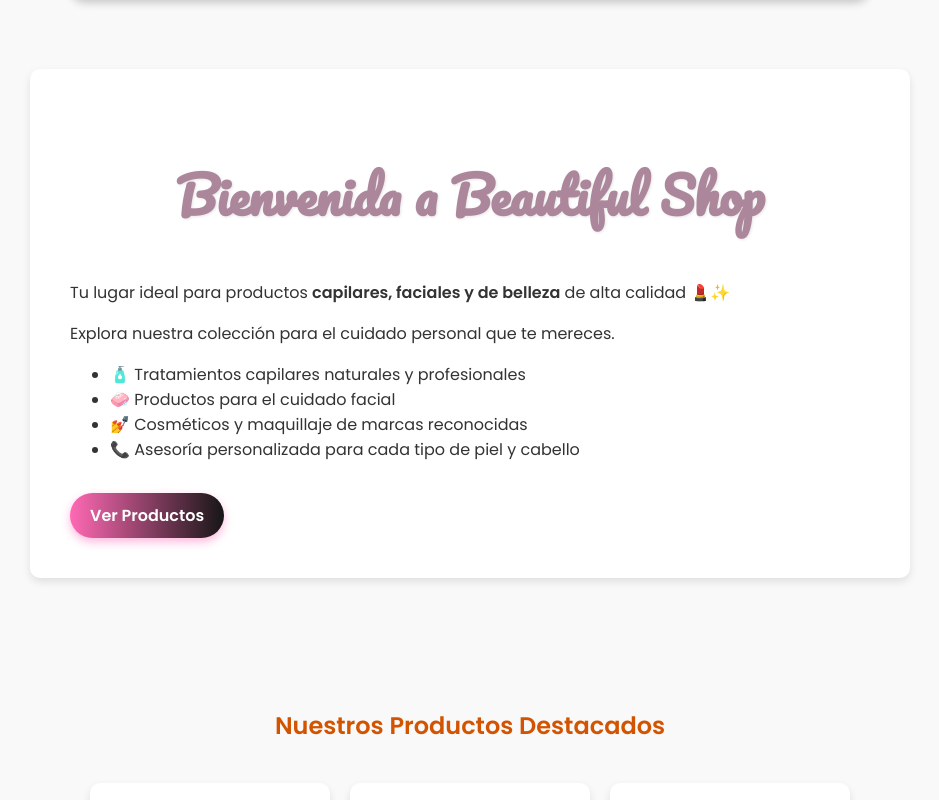
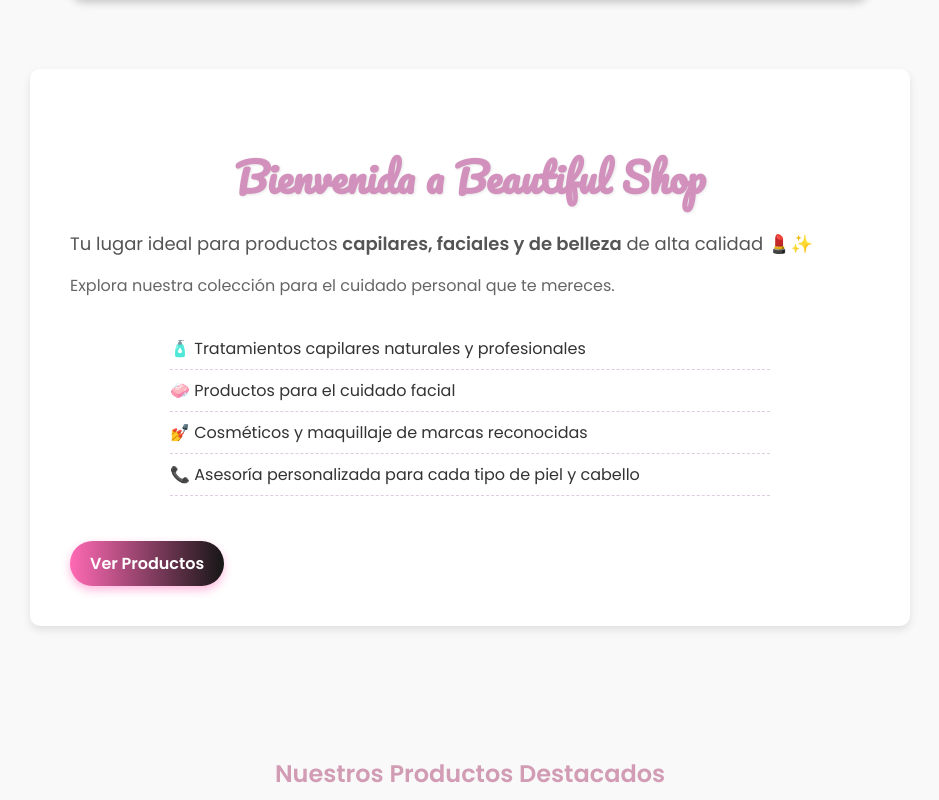
Before and after one commit to tatianaserna/elcuartodesara, a PHP site: page / in a window 1280 px wide. Shown: the part 682-1482 px from the top of the page, without its empty margins (170-1109 px from the left). Run offline with PHP 8.4, Linux system fonts and the light colour scheme.

Commit message:
styles.css

```diff
--- a/styles.css
+++ b/styles.css
@@ -357,7 +357,7 @@ main {
     display: inline-block;
     margin-top: 15px;
     padding: 12px 25px;
-    background-color: #ff9800;
+    background-color: #d19cb4;
     color: white;
     text-decoration: none;
     border-radius: 8px;
@@ -373,7 +373,7 @@ main {
 
 .product-gallery h2 {
     font-size: 24px;
-    color: #d35400;
+    color: #d19cb4;
     margin-bottom: 20px;
 }
 
@@ -398,103 +398,69 @@ main {
     width: 100%;
     border-radius: 5px;
 }
-/* ---- ESTILOS GENERALES ---- */
-body {
-    font-family: 'Arial', sans-serif;
-    background-color: #f8f1e9;
-    margin: 0;
-    padding: 0;
+.welcome-section {
+    background: #fff0f5; /* rosa lavanda muy claro */
+    padding: 50px 30px;
+    border-radius: 15px;
+    max-width: 900px;
+    margin: 40px auto;
+    box-shadow: 0 6px 16px rgba(0, 0, 0, 0.1);
     text-align: center;
 }
 
-/* Contenedor principal */
-main {
-    display: flex;
-    flex-direction: column;
-    align-items: center;
-    gap: 50px;
-    padding: 30px;
+.welcome-section h1 {
+    font-size: 40px;
+    color: #D291BC;
+    margin-bottom: 15px;
 }
 
-/* ---- SECCIÓN DE BIENVENIDA ---- */
-.welcome-section {
-    display: flex;
-    align-items: center;
-    justify-content: space-between;
-    background: #ffebcc;
-    padding: 40px;
-    border-radius: 15px;
-    box-shadow: 0px 4px 10px rgba(0, 0, 0, 0.2);
-    max-width: 1000px;
-    width: 100%;
-    gap: 20px;
+.welcome-section .intro {
+    font-size: 18px;
+    font-weight: 500;
+    color: #555;
+    margin-bottom: 10px;
 }
 
-.welcome-content {
-    flex: 1;
-    text-align: left;
+.welcome-section p {
+    font-size: 16px;
+    color: #666;
+    margin-bottom: 20px;
 }
 
-.welcome-image img {
-    width: 300px;
-    border-radius: 10px;
+.benefits-list {
+    list-style: none;
+    padding: 0;
+    margin: 30px 0;
+    text-align: left;
+    max-width: 600px;
+    margin-left: auto;
+    margin-right: auto;
 }
 
-/* ---- SECCIÓN DE PRODUCTOS ---- */
-.product-gallery {
-    max-width: 1000px;
-    width: 100%;
+.benefits-list li {
+    font-size: 16px;
+    padding: 8px 0;
+    border-bottom: 1px dashed #e0cce0;
 }
 
-.products-container {
-    display: flex;
-    justify-content: center;
-    gap: 20px;
-    flex-wrap: wrap;
+.btn {
+    background-color: #D291BC;
+    color: white;
+    padding: 12px 25px;
+    text-decoration: none;
+    font-weight: bold;
+    border-radius: 30px;
+    transition: background-color 0.3s ease;
 }
 
-.product-item {
-    background: white;
-    padding: 20px;
+.btn:hover {
+    background-color: #b36f99;
+}
+.servicio img {
+    width: 120px;
+    height: auto;
+    float: left;
+    margin-right: 20px;
     border-radius: 10px;
-    text-align: center;
-    box-shadow: 0px 4px 8px rgba(0, 0, 0, 0.1);
-    width: 250px;
+    box-shadow: 0px 2px 5px rgba(0,0,0,0.1);
 }
-
-.product-item img {
-    width: 100%;
-    border-radius: 5px;
-}
-
-/* ---- MEDIA QUERIES PARA CELULARES ---- */
-@media screen and (max-width: 768px) {
-    main {
-        padding: 15px;
-    }
-
-    /* Adaptar la sección de bienvenida en celular */
-    .welcome-section {
-        flex-direction: column;  /* Cambia la disposición de lado a lado a en columna */
-        text-align: center;
-        padding: 20px;
-    }
-
-    .welcome-content {
-        text-align: center;
-    }
-
-    .welcome-image img {
-        width: 80%; /* Hacer la imagen más pequeña en móvil */
-    }
-
-    /* Ajustar la galería de productos en celular */
-    .products-container {
-        flex-direction: column; /* Los productos se muestran uno debajo del otro */
-        align-items: center;
-    }
-
-    .product-item {
-        width: 90%; /* Que ocupen casi toda la pantalla en móvil */
-    }
-}
```
